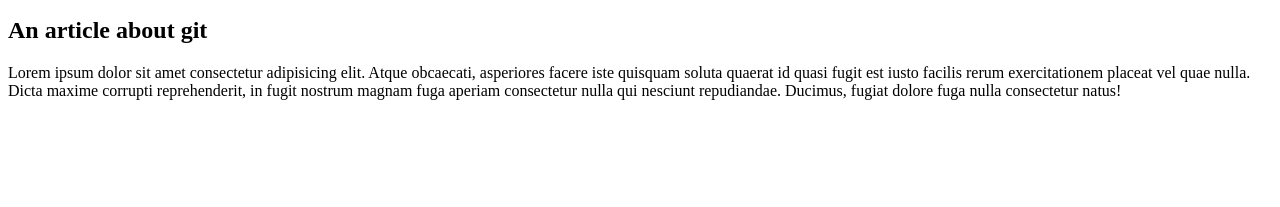
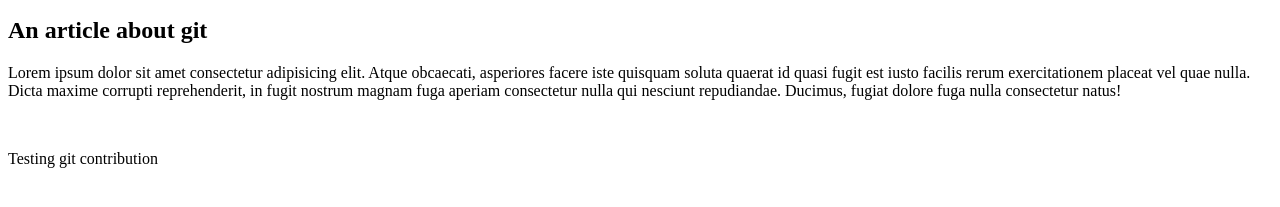
Before and after one commit to ashx3s/day6_gitignore-stuff, a plain HTML site: page index.html in a window 1280 px wide. Shown: the part 101-308 px from the top of the page. Drawn offline with Linux system fonts and the light colour scheme.

Commit message:
Update index.html
Added text

```diff
--- a/index.html
+++ b/index.html
@@ -20,6 +20,8 @@
         soluta quaerat id quasi fugit est iusto facilis rerum exercitationem placeat vel quae nulla. Dicta maxime
         corrupti reprehenderit, in fugit nostrum magnam fuga aperiam consectetur nulla qui nesciunt repudiandae.
         Ducimus, fugiat dolore fuga nulla consectetur natus!</p>
+      <br>
+      <p>Testing git contribution</p>
     </article>
 
   </main>
```
